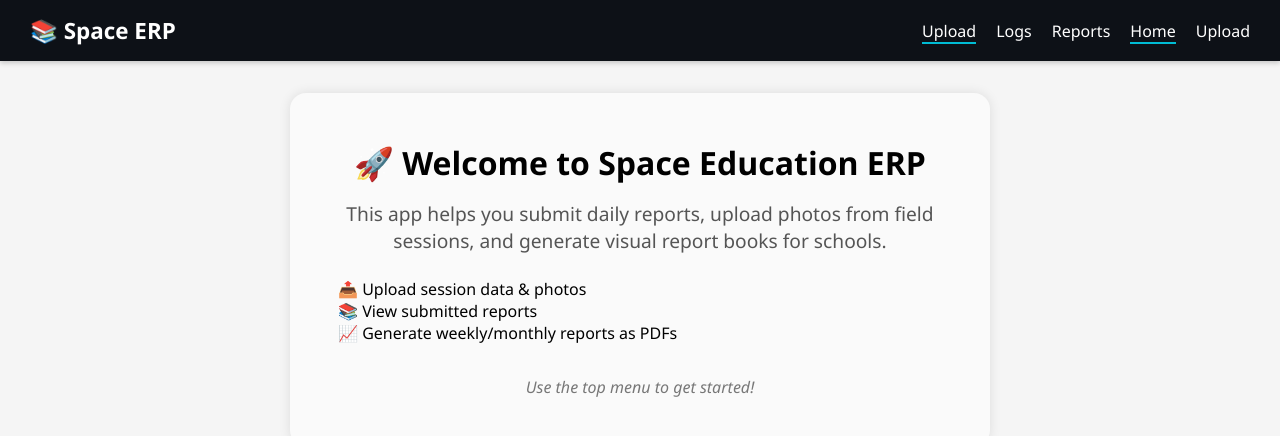
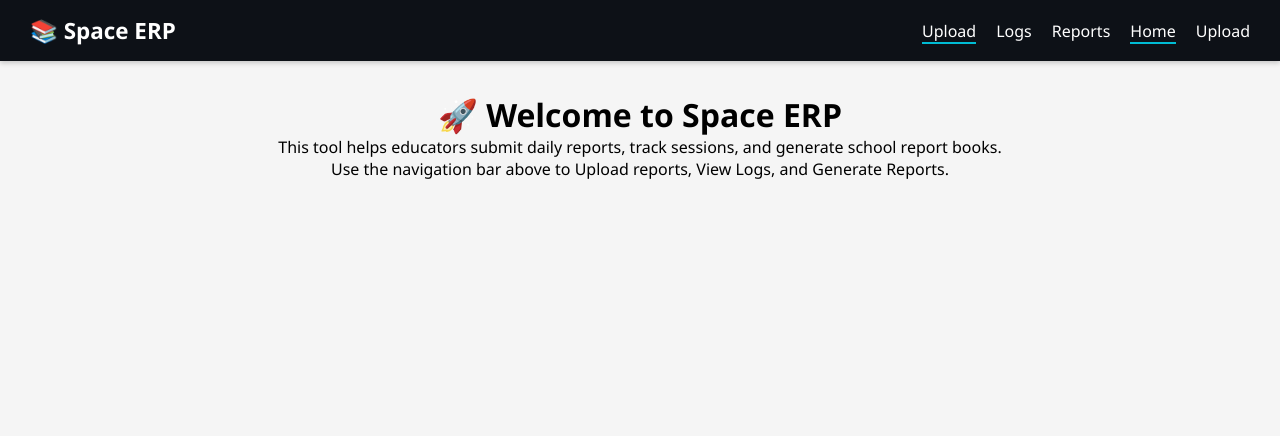
Before and after one commit to th3ankit/space-erp-frontend, a React app: page / in a window 1280 px wide. Shown: the top 436 px of the page. Built offline with nearby package versions, Linux system fonts and the light colour scheme.

Commit message:
Update HomePage.js

```diff
--- a/src/pages/HomePage.js
+++ b/src/pages/HomePage.js
@@ -1,53 +1,13 @@
-// src/pages/HomePage.js
-
 import React from "react";
 
-function HomePage() {
+const HomePage = () => {
   return (
-    <div style={styles.container}>
-      <h1 style={styles.heading}>🚀 Welcome to Space Education ERP</h1>
-      <p style={styles.subtext}>
-        This app helps you submit daily reports, upload photos from field sessions, and generate visual report books for schools.
-      </p>
-      <ul style={styles.list}>
-        <li>📤 Upload session data & photos</li>
-        <li>📚 View submitted reports</li>
-        <li>📈 Generate weekly/monthly reports as PDFs</li>
-      </ul>
-      <p style={styles.footer}>Use the top menu to get started!</p>
+    <div style={{ padding: "2rem", textAlign: "center" }}>
+      <h1>🚀 Welcome to Space ERP</h1>
+      <p>This tool helps educators submit daily reports, track sessions, and generate school report books.</p>
+      <p>Use the navigation bar above to Upload reports, View Logs, and Generate Reports.</p>
     </div>
   );
-}
-
-const styles = {
-  container: {
-    padding: "3rem",
-    textAlign: "center",
-    backgroundColor: "#fafafa",
-    borderRadius: "16px",
-    boxShadow: "0 0 12px rgba(0, 0, 0, 0.1)",
-    maxWidth: "700px",
-    margin: "2rem auto"
-  },
-  heading: {
-    fontSize: "2rem",
-    marginBottom: "1rem"
-  },
-  subtext: {
-    fontSize: "1.2rem",
-    marginBottom: "1.5rem",
-    color: "#555"
-  },
-  list: {
-    textAlign: "left",
-    listStyle: "none",
-    padding: 0,
-    marginBottom: "2rem"
-  },
-  footer: {
-    color: "#777",
-    fontStyle: "italic"
-  }
 };
 
 export default HomePage;
```
